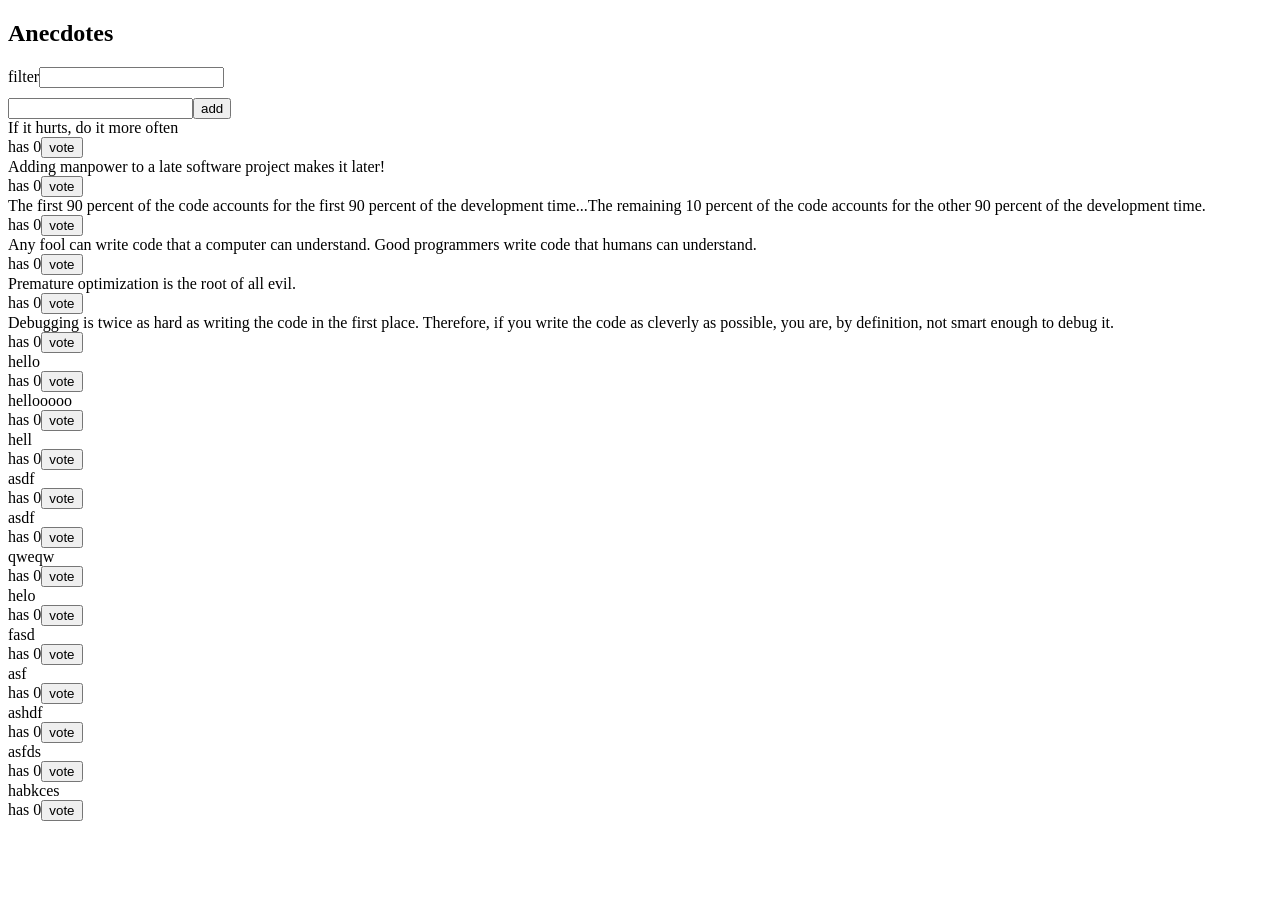
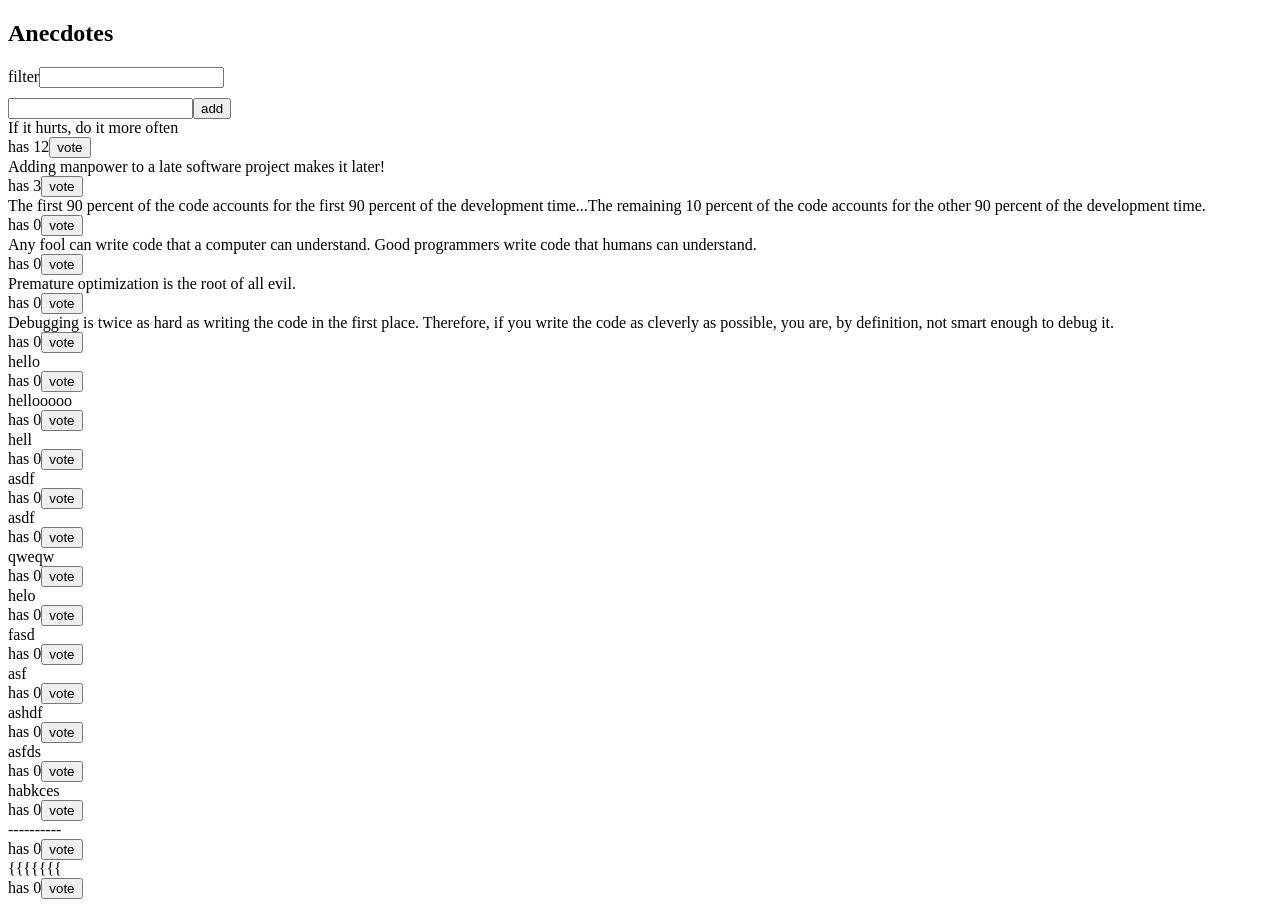
Before and after one commit to masiafrest/full-stack-open, a React (Create React App) app in the folder part6/redux-anecdotes/: page / in a window 1280 px wide. Before the commit the page ends 829 px from the top, so only its background shows below. Built offline with nearby package versions, Linux system fonts and the light colour scheme; data requests are answered from the project's data file.

Commit message:
finish exersice 6.17

```diff
--- a/part6/redux-anecdotes/db.json
+++ b/part6/redux-anecdotes/db.json
@@ -3,12 +3,12 @@
     {
       "content": "If it hurts, do it more often",
       "id": "47145",
-      "votes": 0
+      "votes": 12
     },
     {
       "content": "Adding manpower to a late software project makes it later!",
       "id": "21149",
-      "votes": 0
+      "votes": 3
     },
     {
       "content": "The first 90 percent of the code accounts for the first 90 percent of the development time...The remaining 10 percent of the code accounts for the other 90 percent of the development time.",
@@ -89,6 +89,16 @@
       "content": "habkces",
       "votes": 0,
       "id": "4PCGz39"
+    },
+    {
+      "content": "----------",
+      "votes": 0,
+      "id": "d6Nnjtz"
+    },
+    {
+      "content": "{{{{{{{",
+      "votes": 0,
+      "id": "m1bDfNz"
     }
   ]
 }
--- a/part6/redux-anecdotes/package.json
+++ b/part6/redux-anecdotes/package.json
@@ -13,6 +13,7 @@
     "react-dom": "^17.0.2",
     "react-redux": "^7.2.6",
     "react-scripts": "5.0.0",
+    "redux-thunk": "^2.4.1",
     "web-vitals": "^2.1.4"
   },
   "scripts": {
--- a/part6/redux-anecdotes/src/App.js
+++ b/part6/redux-anecdotes/src/App.js
@@ -2,8 +2,16 @@ import AnecdoteForm from "./components/AnecdoteForm";
 import AnecdoteList from "./components/AnecdoteList";
 import Notification from "./components/Notification";
 import Filter from "./components/Filter";
+import { useEffect } from "react";
+import { useDispatch } from "react-redux";
+import { initializeAnecdote } from "./reduxSlices/anecdote";
 
 const App = () => {
+  const dispatch = useDispatch();
+  useEffect(() => {
+    dispatch(initializeAnecdote());
+  }, [dispatch]);
+
   return (
     <div>
       <Notification />
--- a/part6/redux-anecdotes/src/components/AnecdoteForm.js
+++ b/part6/redux-anecdotes/src/components/AnecdoteForm.js
@@ -1,21 +1,19 @@
-import { addAnecdote } from "../reduxSlices/anecdote";
-import anecdoteService from "../services/anecdotes";
+import { createAnecdote } from "../reduxSlices/anecdote";
 import { useDispatch } from "react-redux";
 
 export default function AnecdoteForm() {
   const dispatch = useDispatch();
 
-  const addNote = async (event) => {
+  const addAnecdote = async (event) => {
     event.preventDefault();
-    const content = event.target.note.value;
-    event.target.note.value = "";
-    const newNote = await anecdoteService.createAnecdote(content);
-    dispatch(addAnecdote(newNote));
+    const content = event.target.anecdote.value;
+    event.target.anecdote.value = "";
+    dispatch(createAnecdote(content));
   };
 
   return (
-    <form onSubmit={addNote}>
-      <input name="note" />
+    <form onSubmit={addAnecdote}>
+      <input name="anecdote" />
       <button type="submit">add</button>
     </form>
   );
--- a/part6/redux-anecdotes/src/components/AnecdoteList.js
+++ b/part6/redux-anecdotes/src/components/AnecdoteList.js
@@ -1,5 +1,5 @@
 import { useSelector, useDispatch } from "react-redux";
-import { voteAnecdote } from "../reduxSlices/anecdote";
+import { putVoteAnecdote } from "../reduxSlices/anecdote";
 
 export default function AnecdoteList() {
   const anecdotes = useSelector((state) => {
@@ -10,8 +10,12 @@ export default function AnecdoteList() {
   });
   const dispatch = useDispatch();
 
-  const vote = (id) => {
-    dispatch(voteAnecdote(id));
+  const vote = (anecdote) => {
+    const newAnecdote = {
+      ...anecdote,
+      votes: anecdote.votes + 1,
+    };
+    dispatch(putVoteAnecdote(newAnecdote));
   };
 
   return anecdotes.map((anecdote) => (
@@ -19,7 +23,7 @@ export default function AnecdoteList() {
       <div>{anecdote.content}</div>
       <div>
         has {anecdote.votes}
-        <button onClick={() => vote(anecdote.id)}>vote</button>
+        <button onClick={() => vote(anecdote)}>vote</button>
       </div>
     </div>
   ));
--- a/part6/redux-anecdotes/src/reduxSlices/anecdote.js
+++ b/part6/redux-anecdotes/src/reduxSlices/anecdote.js
@@ -1,4 +1,6 @@
 import { createSlice } from "@reduxjs/toolkit";
+import anecdoteService from "../services/anecdotes";
+
 const anecdotesAtStart = [
   "If it hurts, do it more often",
   "Adding manpower to a late software project makes it later!",
@@ -24,17 +26,13 @@ const anecdoteSlice = createSlice({
   initialState: [],
   reducers: {
     voteAnecdote(state, action) {
-      const id = action.payload;
+      const newAnecdote = action.payload;
       return state.map((e) => {
-        if (e.id === id) {
-          const newAnecdote = { ...e, votes: e.votes + 1 };
+        if (e.id === newAnecdote.id) {
           return newAnecdote;
         }
         return e;
       });
-    },
-    addAnecdote(state, action) {
-      state.push(action.payload);
     },
     appendAnecdote(state, action) {
       state.push(action.payload);
@@ -45,6 +43,31 @@ const anecdoteSlice = createSlice({
   },
 });
 
-export const { addAnecdote, voteAnecdote, appendAnecdote, setAnecdotes } =
+export const { voteAnecdote, appendAnecdote, setAnecdotes } =
   anecdoteSlice.actions;
+
+export const initializeAnecdote = () => {
+  return async (dispatch) => {
+    const anecdotes = await anecdoteService.getAll();
+    dispatch(setAnecdotes(anecdotes));
+  };
+};
+
+export const createAnecdote = (content) => {
+  return async (dispatch) => {
+    const anecdote = await anecdoteService.createAnecdote(content);
+    dispatch(appendAnecdote(anecdote));
+  };
+};
+
+export const putVoteAnecdote = (anecdote) => {
+  return async (dispatch) => {
+    const responseData = await anecdoteService.putAnecdote(
+      anecdote.id,
+      anecdote
+    );
+    dispatch(voteAnecdote(responseData));
+  };
+};
+
 export default anecdoteSlice.reducer;
--- a/part6/redux-anecdotes/src/services/anecdotes.js
+++ b/part6/redux-anecdotes/src/services/anecdotes.js
@@ -12,7 +12,13 @@ const createAnecdote = async (content) => {
   return res.data;
 };
 
+const putAnecdote = async (id, newObj) => {
+  const res = await axios.put(`${baseUrl}/${id}`, newObj);
+  return res.data;
+};
+
 export default {
   getAll,
   createAnecdote,
+  putAnecdote,
 };
--- a/part6/redux-anecdotes/src/store.js
+++ b/part6/redux-anecdotes/src/store.js
@@ -2,7 +2,6 @@ import { configureStore } from "@reduxjs/toolkit";
 import anecdoteReducer, { setAnecdotes } from "./reduxSlices/anecdote";
 import notificationReducer from "./reduxSlices/notification";
 import filterReducer from "./reduxSlices/filterSlice";
-import anecdoteService from "./services/anecdotes";
 
 const store = configureStore({
   reducer: {
@@ -12,8 +11,4 @@ const store = configureStore({
   },
 });
 
-anecdoteService.getAll().then((anecdotes) => {
-  store.dispatch(setAnecdotes(anecdotes));
-});
-
 export default store;
```
Also changed, not shown: 1 other file (tests, documents, lock files or other folders).
